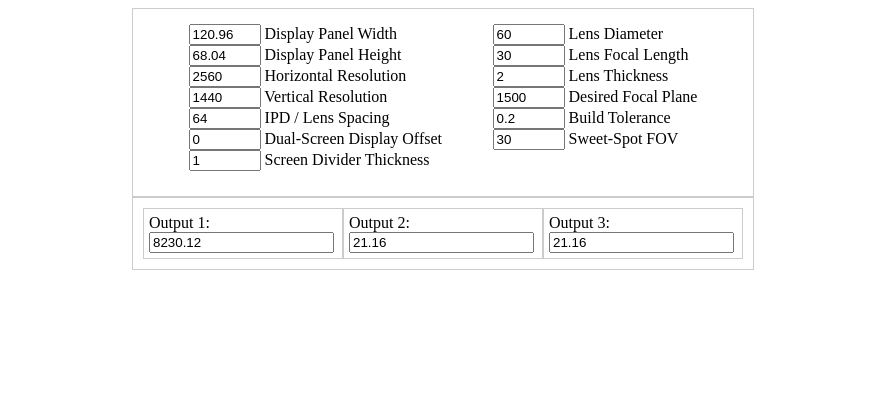
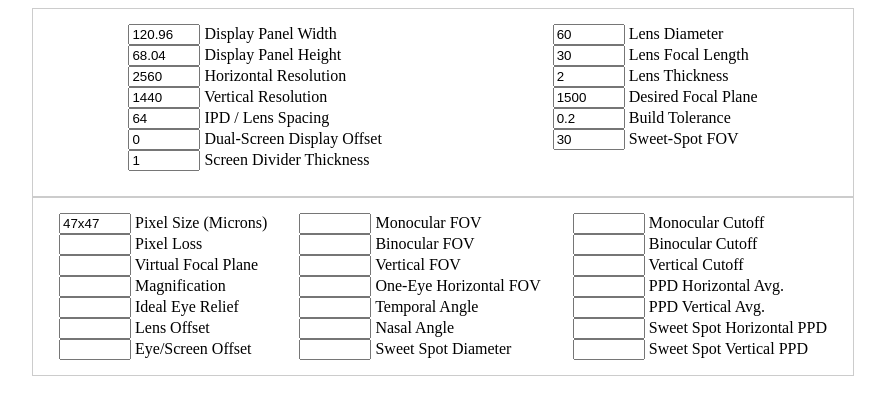
Before and after one commit to SangreDeTruchas/StereoscopicHMDcalc, a plain HTML site: page index.html in a window 1280 px wide. Shown: the whole page, without its empty margins (197-1082 px from the left). Drawn offline with Linux system fonts and the light colour scheme.

Commit message:
It's coming

```diff
--- a/index.html
+++ b/index.html
@@ -1,12 +1,12 @@
 <!DOCTYPE html>
 <html>
 <head>
-  <title>Interactive Calculator</title>
+  <title>Stereoscopic HMD Interactive Calculator</title>
   <style>
     .container {
       display: flex;
-      justify-content: space-evenly;
-      width: 600px;
+      justify-content: space-around;
+      width: 800px;
       margin: 0 auto;
       padding: 10px;
       border: 1px solid #ccc;
@@ -23,8 +23,11 @@
       width: 64px;
     }
     .output {
-      border: 1px solid #ccc;
+
       padding: 5px;
+    }
+    .output input {
+        width: 64px;
     }
   </style>
 </head>
@@ -33,8 +36,8 @@
     <div class="input-group">
       <input type="number" id="width" value="120.96" step="0.01" /> Display Panel Width<br>
       <input type="number" id="height" value="68.04" step="0.01" /> Display Panel Height<br>
-      <input type="number" id="resx" value="2560" step="0.01" /> Horizontal Resolution<br>
-      <input type="number" id="resy" value="1440" step="0.01" /> Vertical Resolution<br>
+      <input type="number" id="resx" value="2560" step="1.0" /> Horizontal Resolution<br>
+      <input type="number" id="resy" value="1440" step="1.0" /> Vertical Resolution<br>
       <input type="number" id="IPD" value="64" step="0.01" /> IPD / Lens Spacing<br>
       <input type="number" id="dualoffset" value="0" step="0.01" /> Dual-Screen Display Offset<br>
       <input type="number" id="divider" value="1" step="0.01" /> Screen Divider Thickness<br>
@@ -51,16 +54,31 @@
 
   <div class="container">
     <div class="output">
-      <label for="output1">Output 1:</label>
-      <input type="text" id="output1" readonly />
+        <input type="text" id="pixelDimensions" readonly /> Pixel Size (Microns)<br>
+        <input type="text" id="pixelLoss" readonly /> Pixel Loss <br>
+        <input type="text" id="focalPlane" readonly /> Virtual Focal Plane <br>
+        <input type="text" id="magnification" readonly /> Magnification <br>
+        <input type="text" id="idealRelief" readonly /> Ideal Eye Relief <br>
+        <input type="text" id="lensO" readonly /> Lens Offset <br>
+        <input type="text" id="eyeScreen" readonly /> Eye/Screen Offset <br>
     </div>
     <div class="output">
-      <label for="output2">Output 2:</label>
-      <input type="text" id="output2" readonly />
+        <input type="text" id="monoFOV" readonly /> Monocular FOV <br>
+        <input type="text" id="binoFOV" readonly /> Binocular FOV <br>
+        <input type="text" id="vertFOV" readonly /> Vertical FOV <br>
+        <input type="text" id="oneEyeFOV" readonly /> One-Eye Horizontal FOV <br>
+        <input type="text" id="temporal" readonly /> Temporal Angle <br>
+        <input type="text" id="nasal" readonly /> Nasal Angle <br>
+        <input type="text" id="sweetD" readonly /> Sweet Spot Diameter <br>
     </div>
     <div class="output">
-      <label for="output3">Output 3:</label>
-      <input type="text" id="output3" readonly />
+        <input type="text" id="monoCutoff" readonly /> Monocular Cutoff <br>
+        <input type="text" id="binoCutoff" readonly /> Binocular Cutoff <br>
+        <input type="text" id="vertCutoff" readonly /> Vertical Cutoff <br>
+        <input type="text" id="ppdHorizontal" readonly /> PPD Horizontal Avg. <br>
+        <input type="text" id="ppdVertical" readonly /> PPD Vertical Avg. <br>
+        <input type="text" id="ppdSweetHorizontal" readonly /> Sweet Spot Horizontal PPD <br>
+        <input type="text" id="ppdSweetVertical" readonly /> Sweet Spot Vertical PPD <br>
     </div>
   </div>
 
@@ -71,13 +89,10 @@
       const resx = parseFloat(document.getElementById('resx').value);
       const resy = parseFloat(document.getElementById('resy').value);
 
-      const output1 = width * height; // Example calculation
-      const output2 = resx/width; // Example calculation
-      const output3 = resy/height; // Example calculation
+      const pixWidth = width / resx;
+      const pixHeight = height / resy;
 
-      document.getElementById('output1').value = output1.toFixed(2);
-      document.getElementById('output2').value = output2.toFixed(2);
-      document.getElementById('output3').value = output3.toFixed(2);
+      document.getElementById('pixelDimensions').value = pixWidth.toFixed(3)*1000 + "x" + pixHeight.toFixed(3)*1000;
     }
     updateOutputs();
 
```
